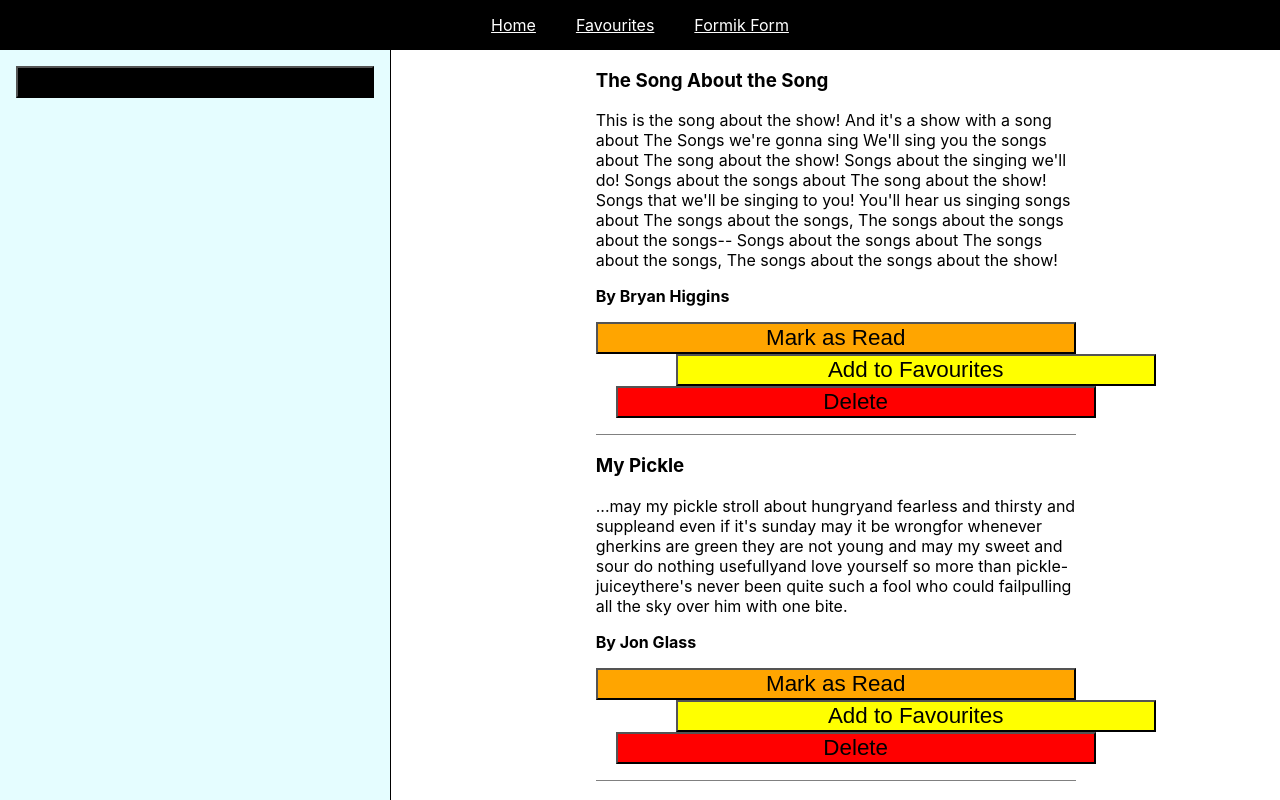
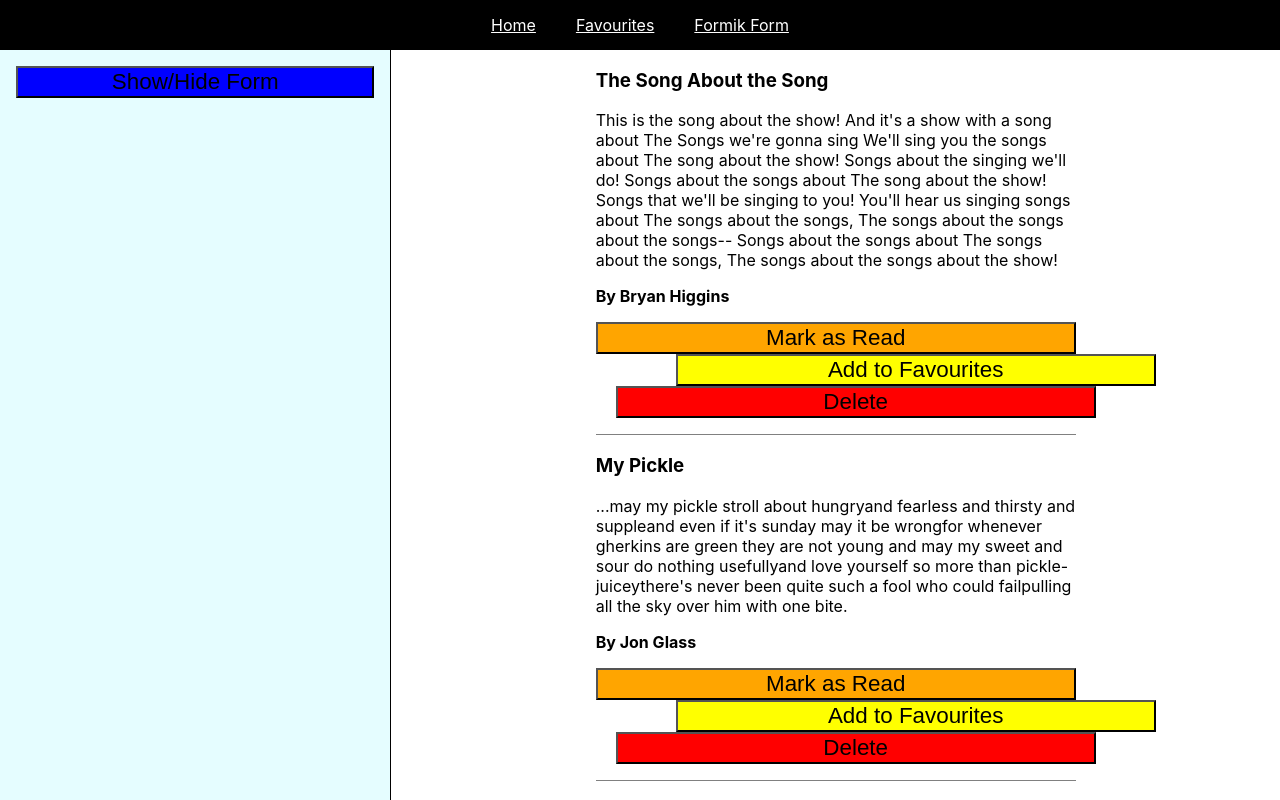
Before and after one commit to josephbill/ReactPoesy, a React (Create React App) app: page / in a window 1280 px wide. Shown: the top 800 px of the page. Built offline with nearby package versions, Linux system fonts and the light colour scheme; data requests are answered from the project's data file.

Commit message:
fixed formik

```diff
--- a/src/components/Formik/FormikYup.css
+++ b/src/components/Formik/FormikYup.css
@@ -12,8 +12,7 @@
       color: "#fff";
       width: 100%;
       font-size: 1.4rem;
-       background-color: black;
-       color: "#fff";
+       background-color: blue;
       }
 
 
--- a/src/components/Formik/FormikYupForm.js
+++ b/src/components/Formik/FormikYupForm.js
@@ -31,7 +31,7 @@ const FormikYupForm = () => {
     initialValues={intialValues}
     validationSchema={loginSchema}
     onSubmit={(values) => {
-      console.log(values);
+      console.log(values.email);
     }}
   >
     {(formik) => {
```
